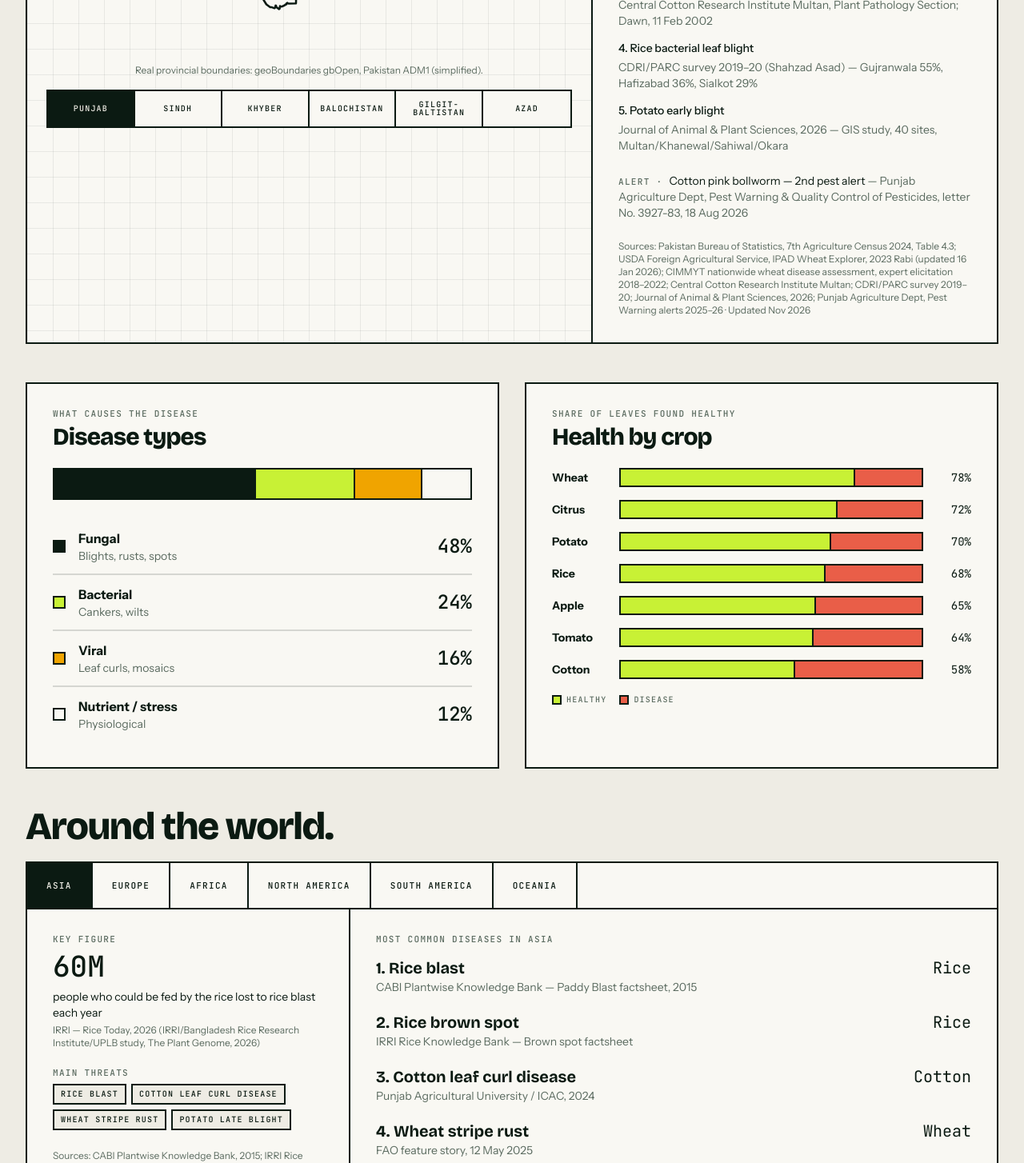
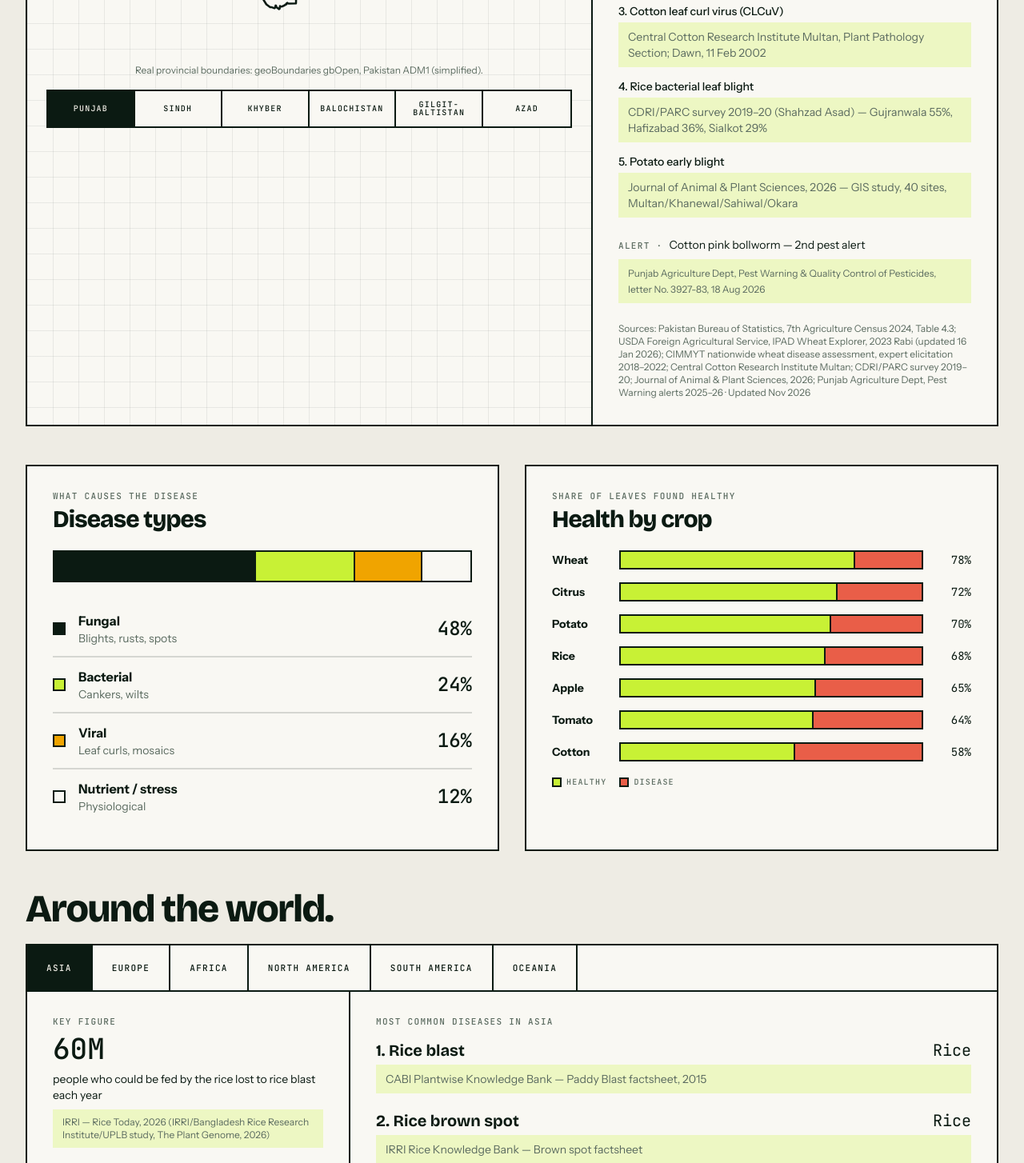
Before and after one commit to Shahbaz4462/AgroSight-Crop-Disease-Prediction, a Next.js app: page /insights in a window 1280 px wide. Shown: the part 920-2374 px from the top of the page at 80% size. Built offline with nearby package versions, Linux system fonts and the light colour scheme.

Commit message:
Add highlight + View source button rendering to disease map reference lines

```diff
--- a/src/components/charts/GlobalInsightsVisualizer.tsx
+++ b/src/components/charts/GlobalInsightsVisualizer.tsx
@@ -3,6 +3,7 @@
 import React, { useState } from "react";
 import { GLOBAL_REGIONS_DATA } from "../../data/globalRegionsData";
 import { useApp } from "../../context/AppContext";
+import { ArrowUpRight } from "lucide-react";
 
 const regionKey: Record<string, string> = {
   Asia: "region_asia",
@@ -43,7 +44,14 @@ export const GlobalInsightsVisualizer: React.FC = () => {
             <p className="label text-muted">{t("headline_label")}</p>
             <p className="mt-2 font-mono text-4xl font-medium">{active.headlineStat.value}</p>
             <p className="mt-2 text-sm">{langText(active.headlineStat.label, active.headlineStat.labelUr, active.headlineStat.labelRoman)}</p>
-            <p className="mt-1 text-xs text-muted">{active.headlineStat.source}</p>
+            <div className="mt-2 bg-accent/25 px-3 py-2">
+              <p className="text-xs text-muted">{active.headlineStat.source}</p>
+              {active.headlineStat.sourceUrl && (
+                <a href={active.headlineStat.sourceUrl} target="_blank" rel="noreferrer" className="btn btn-paper mt-2 !min-h-[2rem] !px-3 !py-1 !text-xs">
+                  {t("view_source")} <ArrowUpRight className="w-3.5 h-3.5" />
+                </a>
+              )}
+            </div>
           </div>
           <div>
             <p className="label text-muted mb-2">{t("main_threats")}</p>
@@ -67,7 +75,14 @@ export const GlobalInsightsVisualizer: React.FC = () => {
                   <span className="font-display font-bold text-xl leading-tight">{i + 1}. {d.disease}</span>
                   <span className="font-mono text-xl">{d.crop}</span>
                 </div>
-                <p className="text-sm text-muted">{d.source}</p>
+                <div className="mt-1 bg-accent/25 px-3 py-2">
+                  <p className="text-sm text-muted">{d.source}</p>
+                  {d.sourceUrl && (
+                    <a href={d.sourceUrl} target="_blank" rel="noreferrer" className="btn btn-paper mt-2 !min-h-[2rem] !px-3 !py-1 !text-xs">
+                      {t("view_source")} <ArrowUpRight className="w-3.5 h-3.5" />
+                    </a>
+                  )}
+                </div>
               </li>
             ))}
           </ul>
--- a/src/components/charts/PakistanMapInteractive.tsx
+++ b/src/components/charts/PakistanMapInteractive.tsx
@@ -5,6 +5,7 @@ import { PAKISTAN_REGIONS_DATA } from "../../data/pakistanRegionsData";
 import { PAKISTAN_BOUNDARIES } from "../../data/pakistanBoundaries";
 import { ProvinceStatistic } from "../../types";
 import { useApp } from "../../context/AppContext";
+import { ArrowUpRight } from "lucide-react";
 
 // Real boundaries, not hand-drawn shapes.
 // PAKISTAN_BOUNDARIES is generated from geoBoundaries gbOpen, Pakistan
@@ -202,17 +203,34 @@ export const PakistanMapInteractive: React.FC = () => {
                 <p className="text-sm font-medium">
                   {i + 1}. {d.name}
                 </p>
-                <p className="mt-1 text-sm text-muted">{d.source}</p>
+                <div className="mt-1 bg-accent/25 px-3 py-2">
+                  <p className="text-sm text-muted">{d.source}</p>
+                  {d.sourceUrl && (
+                    <a href={d.sourceUrl} target="_blank" rel="noreferrer" className="btn btn-paper mt-2 !min-h-[2rem] !px-3 !py-1 !text-xs">
+                      {t("view_source")} <ArrowUpRight className="w-3.5 h-3.5" />
+                    </a>
+                  )}
+                </div>
               </li>
             ))}
           </ul>
         </div>
 
         {sel.currentAlert && (
-          <p className="text-sm">
-            <span className="label text-muted">{t("alert_label")} · </span>
-            {langText(sel.currentAlert.text, sel.currentAlert.textUr, sel.currentAlert.textRoman)} <span className="text-muted">— {sel.currentAlert.source}</span>
-          </p>
+          <div>
+            <p className="text-sm">
+              <span className="label text-muted">{t("alert_label")} · </span>
+              {langText(sel.currentAlert.text, sel.currentAlert.textUr, sel.currentAlert.textRoman)}
+            </p>
+            <div className="mt-2 bg-accent/25 px-3 py-2">
+              <p className="text-xs leading-relaxed text-muted">{sel.currentAlert.source}</p>
+              {sel.currentAlert.sourceUrl && (
+                <a href={sel.currentAlert.sourceUrl} target="_blank" rel="noreferrer" className="btn btn-paper mt-2 !min-h-[2rem] !px-3 !py-1 !text-xs">
+                  {t("view_source")} <ArrowUpRight className="w-3.5 h-3.5" />
+                </a>
+              )}
+            </div>
+          </div>
         )}
 
         <p className="text-xs text-muted">
```
Also changed, not shown: src/types/index.ts (+4 -4 lines).
